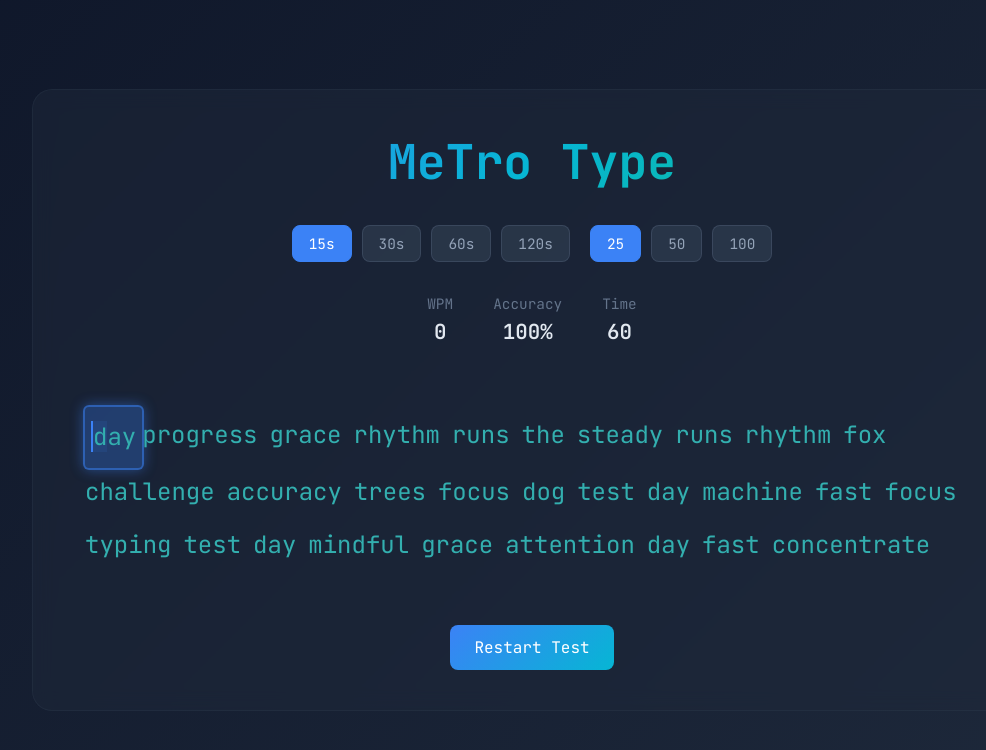
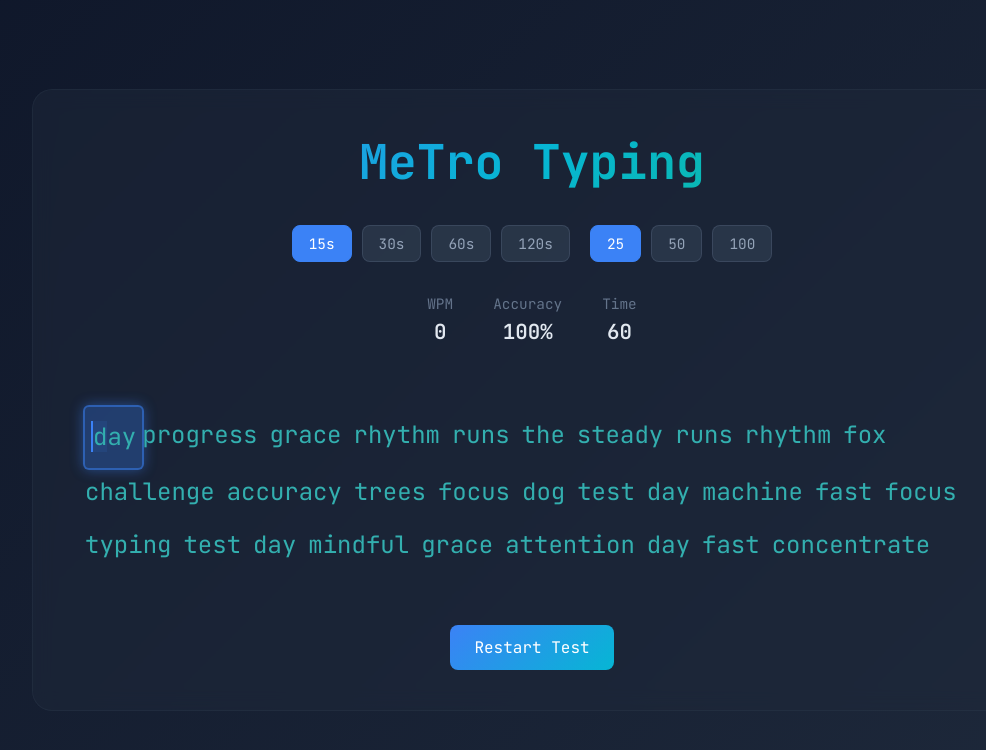
Before and after one commit to wizis17/Metro-Typing, a plain HTML site: page index.html in a window 1280 px wide. Shown: the whole page, without its empty margins (108-1094 px from the left). Drawn offline with Linux system fonts and the light colour scheme; a web font is replaced by a local one.

Commit message:
modify-index_html

```diff
--- a/index.html
+++ b/index.html
@@ -12,7 +12,7 @@
 <body>
     <div class="container">
         <div class="main-content" id="mainContent">
-            <h1 class="title">MeTro Type</h1>
+            <h1 class="title">MeTro Typing</h1>
 
             <div class="config">
                 <div class="config-group">
```
